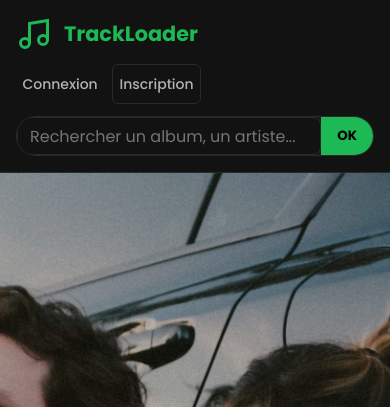
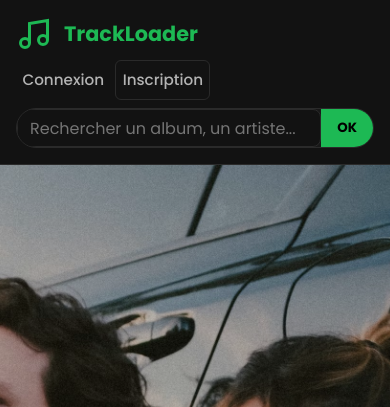
Before and after one commit to MasterAcnolo/Track-Loader, a PHP site: page /index.php in a window 390 px wide. Shown: the top 407 px of the page. Run offline with PHP 8.4, Linux system fonts and the light colour scheme; some libraries are stand-ins or nearby versions.

Commit message:
Fix: Improve header styles for better responsiveness and text handling

```diff
--- a/styles/layout/header.css
+++ b/styles/layout/header.css
@@ -103,10 +103,12 @@
     display: flex;
     align-items: center;
     height: 40px;
-    padding: 0 0.75rem;
     border-radius: 6px;
     transition: all 0.2s ease;
     text-decoration: none;
+    overflow: hidden;
+    text-overflow: ellipsis;
+    white-space: nowrap;
 }
 
 .header-actions a:hover {
@@ -131,7 +133,7 @@
 }
 
 /* Responsive */
-@media (max-width: 1090px) {
+@media (max-width: 1140px) {
     .header-content {
         flex-wrap: wrap;
         gap: 0.75rem;
@@ -158,8 +160,22 @@
         padding: 0 0.4rem;
     }
 
-    .header-actions a[href*="account"] {
-        text-overflow: ellipsis;
-        white-space: nowrap;
+@media (max-width: 700px) {
+    .header-content {
+        flex-direction: column;
+        align-items: stretch;
+        gap: 0.5rem;
+    }
+    .search-bar {
+        width: 100%;
+        min-width: 0;
+    }
+    .header-actions {
+        flex-wrap: wrap;
+        gap: 0.3rem;
+    }
+    .header-actions a {
+        font-size: 0.95em;
     }
 }
+}
```
